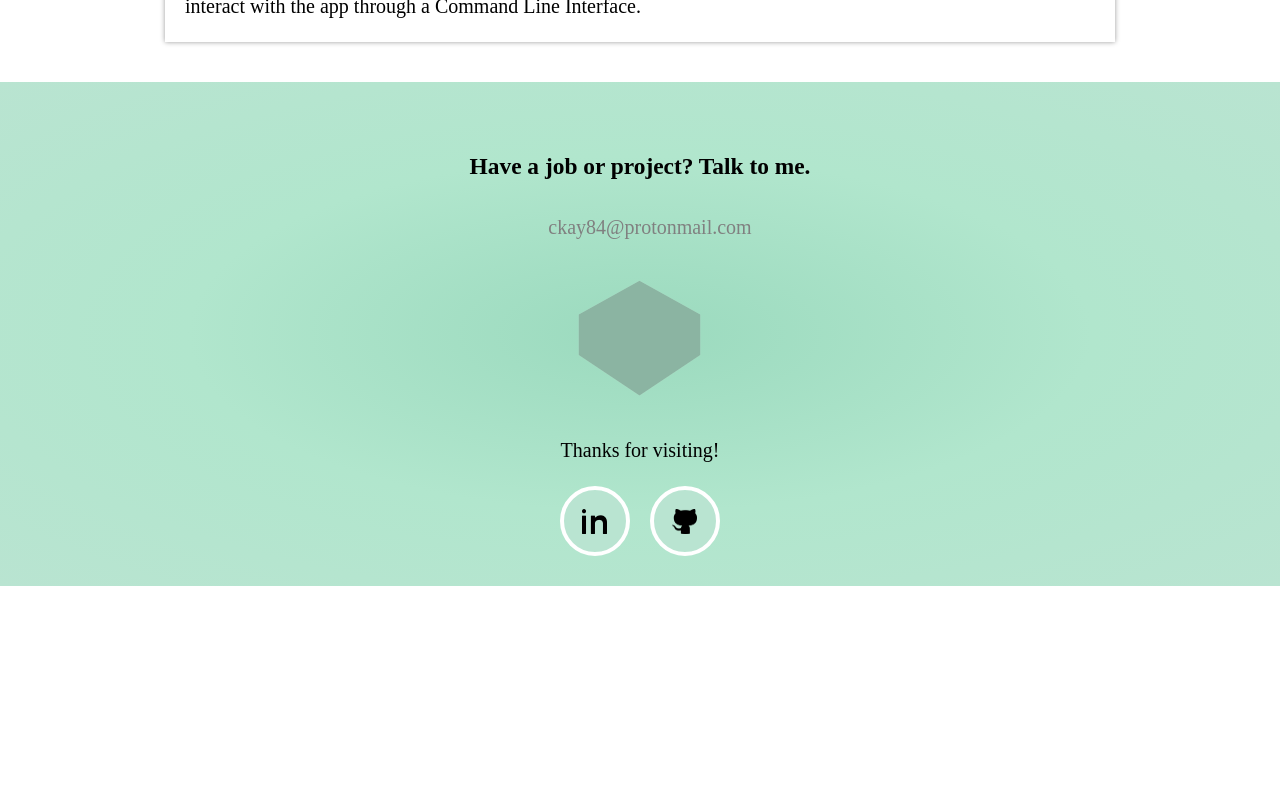
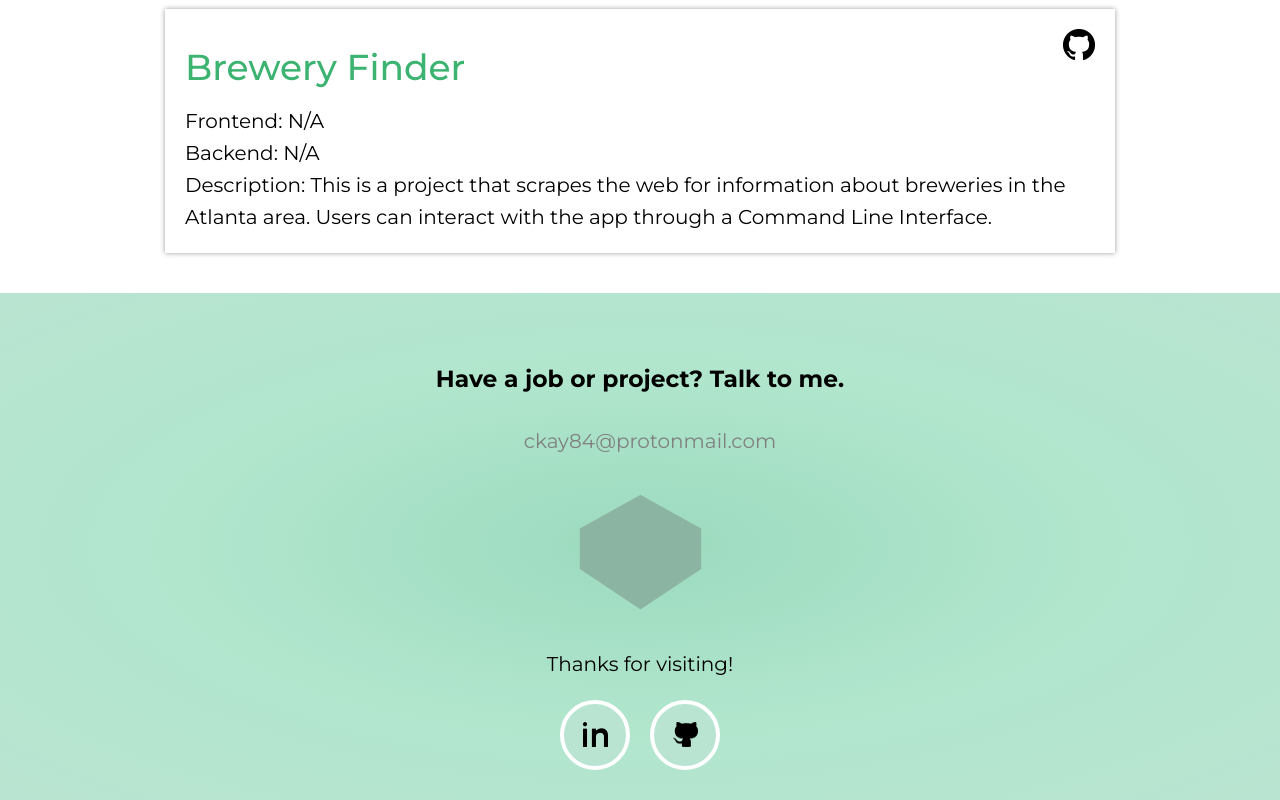
Before and after one commit to chriskay25/portfolio-2, a React app: page / in a window 1280 px wide. Shown: the part 4610-5410 px from the top of the page. Before the commit the page ends 5196 px from the top, so only its background shows below. Built offline with nearby package versions, Linux system fonts and the light colour scheme.

Commit message:
Add Montserrat google font link

```diff
--- a/app/index.html
+++ b/app/index.html
@@ -4,6 +4,9 @@
     <meta charset="UTF-8">
     <meta http-equiv="X-UA-Compatible" content="IE=edge">
     <meta name="viewport" content="width=device-width, initial-scale=1.0">
+    <link rel="preconnect" href="https://fonts.googleapis.com">
+    <link rel="preconnect" href="https://fonts.gstatic.com" crossorigin>
+    <link href="https://fonts.googleapis.com/css2?family=Montserrat:wght@200;300;400;500;600;700&display=swap" rel="stylesheet">
     <title>New Portfolio</title>
   </head>
   <body>
--- a/app/src/App.css
+++ b/app/src/App.css
@@ -13,7 +13,7 @@
 
 body {
     min-height: 100%;
-    font-family: Montserrat;
+    font-family: 'Montserrat', sans-serif;
 }
 
 h1, h2, h3, h4, h5 {
```
